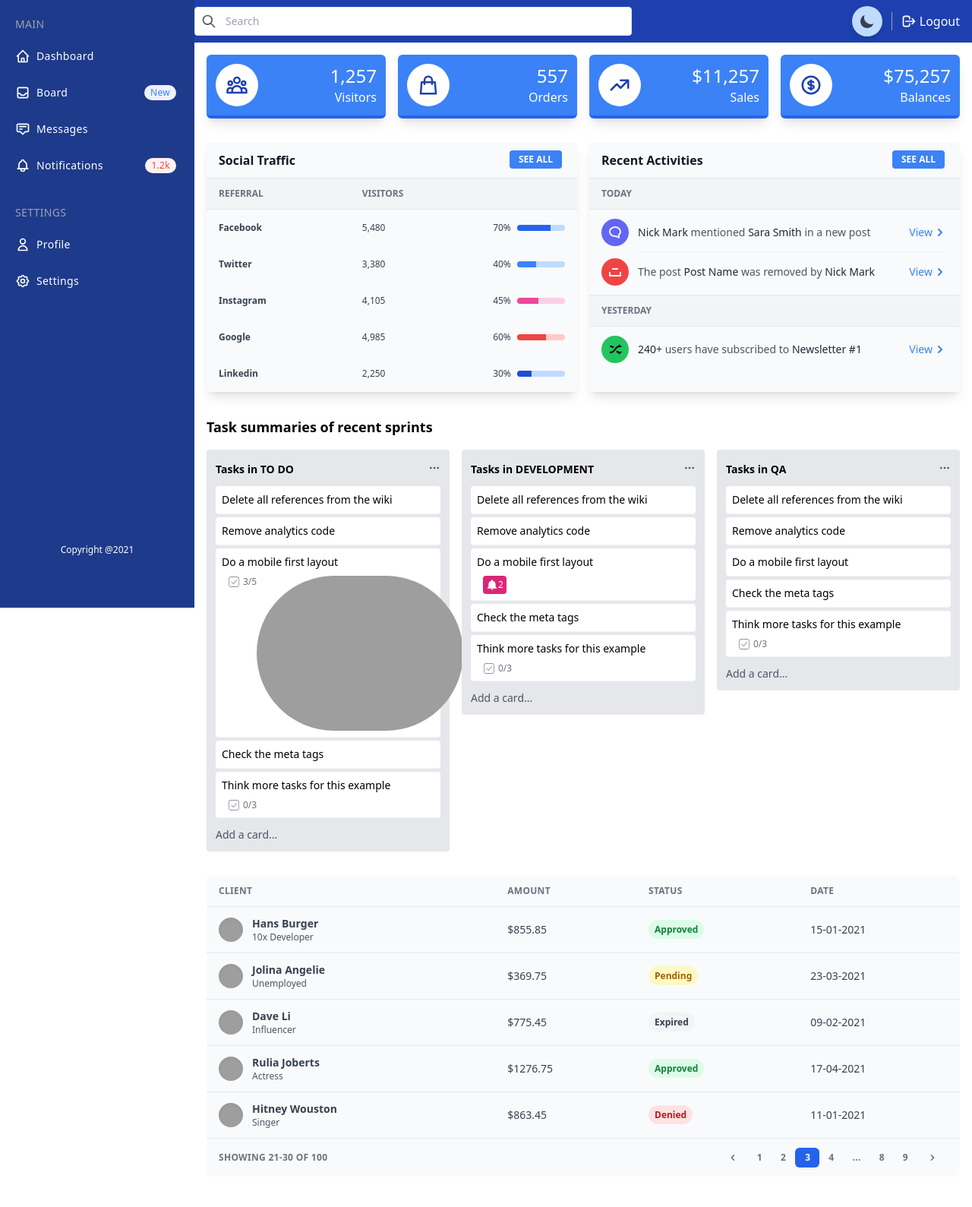
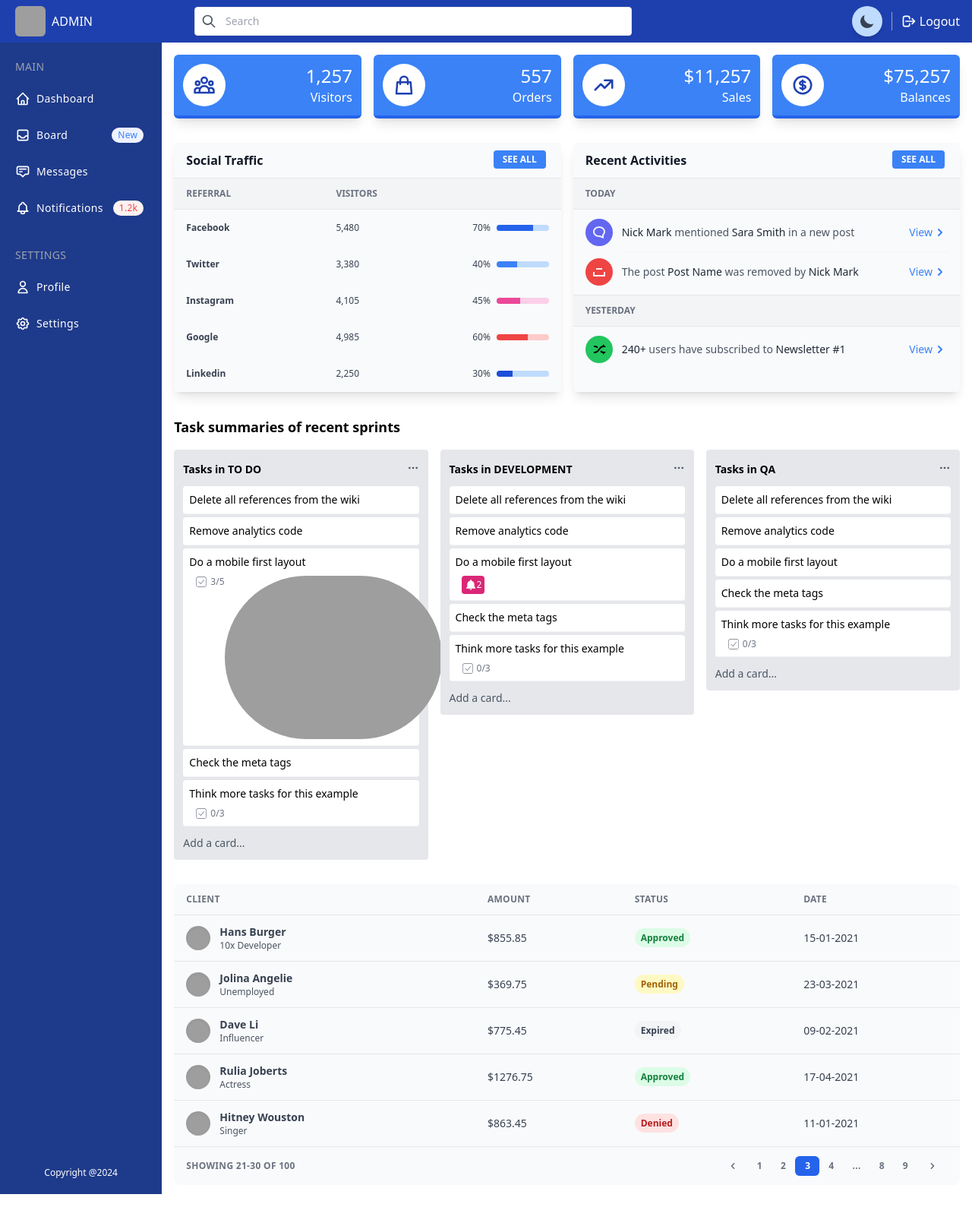
Before and after one commit to Sheriff-AA/bife-football, a Django app: template teams/templates/teams/team_dashboard.html in a window 1280 px wide. Shown: the part 80-1669 px from the top of the page at 76% size. Run offline with Django 4.2, Linux system fonts and the light colour scheme; the template is opened without the code that fills it, so the values that code supplies are empty; some libraries are stand-ins or nearby versions; grey boxes are pictures that could not be loaded.

Commit message:
nice team dashboard

```diff
--- a/teams/templates/teams/team_dashboard.html
+++ b/teams/templates/teams/team_dashboard.html
@@ -123,11 +123,11 @@
 </style>
 
 <div x-data="setup()" :class="{ 'dark': isDark }">
-    <div class="min-h-screen flex flex-col flex-auto flex-shrink-0 antialiased bg-white dark:bg-gray-700 text-black dark:text-white">
+    <div class="min-h-screen flex flex-col flex-auto flex-shrink-0 antialiased bg-white dark:bg-gray-700 text-black dark:text-white overflow-hidden">
 
         <!-- Header -->
-        <div class="w-full flex fixed items-center justify-between h-14 text-white z-10">
-            <div class="flex items-center justify-start md:justify-center pl-3 w-14 md:w-64 h-14 bg-blue-800 dark:bg-gray-800 border-none">
+        <div class="flex items-center justify-between h-14 text-white z-10 h-full">
+            <div class="flex items-center justify-start md:justify-left pl-5 w-14 md:w-64 h-14 bg-blue-800 dark:bg-gray-800 border-none">
             <img class="w-7 h-7 md:w-10 md:h-10 mr-2 rounded-md overflow-hidden" src="https://therminic2018.eu/wp-content/uploads/2018/07/dummy-avatar.jpg" />
             <span class="hidden md:block">ADMIN</span>
             </div>
@@ -197,8 +197,10 @@
         </div>
         <!-- ./Header -->
 
+        <main class="grid grid-cols-1 gap-[0.625rem] md:grid-cols-1 md:gap-x-0.75 overflow-x-hidden overflow-y-auto">
+            <div class="flex">
                 <!-- Sidebar -->
-        <div class="flex flex-col fixed left-0 w-14 hover:w-64 md:w-64 bg-blue-900 dark:bg-gray-900 h-full text-white transition-all duration-300 border-none z-10 sidebar">
+                <div class="flex flex-col left-0 w-14 hover:w-64 md:w-64 bg-blue-900 dark:bg-gray-900 h-full text-white transition-all duration-300 border-none z-10 sidebar">
                     <div class="overflow-y-auto overflow-x-hidden flex flex-col justify-between flex-grow">
                     <ul class="flex flex-col py-4 space-y-1">
                         <li class="px-5 hidden md:block">
@@ -265,12 +267,13 @@
                         </a>
                         </li>
                     </ul>
-            <p class="mb-14 px-5 py-3 hidden md:block text-center text-xs">Copyright @2021</p>
+                    <p class="px-5 py-5 hidden md:block text-center text-xs">Copyright @2024</p>
                     </div>
                 </div>
                 <!-- ./Sidebar -->
 
-        <div class="h-full ml-14 mt-14 mb-10 md:ml-64">
+                <!-- Main -->
+                <div class="h-full md:w-full">
                     <!-- Statistics Cards -->
                     <div class="grid grid-cols-1 sm:grid-cols-2 lg:grid-cols-4 p-4 gap-4">
                         <div class="bg-blue-500 dark:bg-gray-800 shadow-lg rounded-md flex items-center justify-between p-3 border-b-4 border-blue-600 dark:border-gray-600 text-white font-medium group">
@@ -589,7 +592,7 @@
                     <!-- ./Task Summaries -->
 
                     <!-- Client Table -->
-            <div class="mt-4 mx-4">
+                    <div class="mt-4 mx-4 mb-3">
                         <div class="w-full overflow-hidden rounded-lg shadow-xs">
                             <div class="w-full overflow-x-auto">
                             <table class="w-full">
@@ -750,6 +753,10 @@
                     </div>
                     <!-- ./Client Table -->
                 </div>
+                <!-- ./Main -->
+
+            </div>
+        </main>
     </div>
 </div>
 
```
Lines whose indentation alone changed are shown as unchanged.
